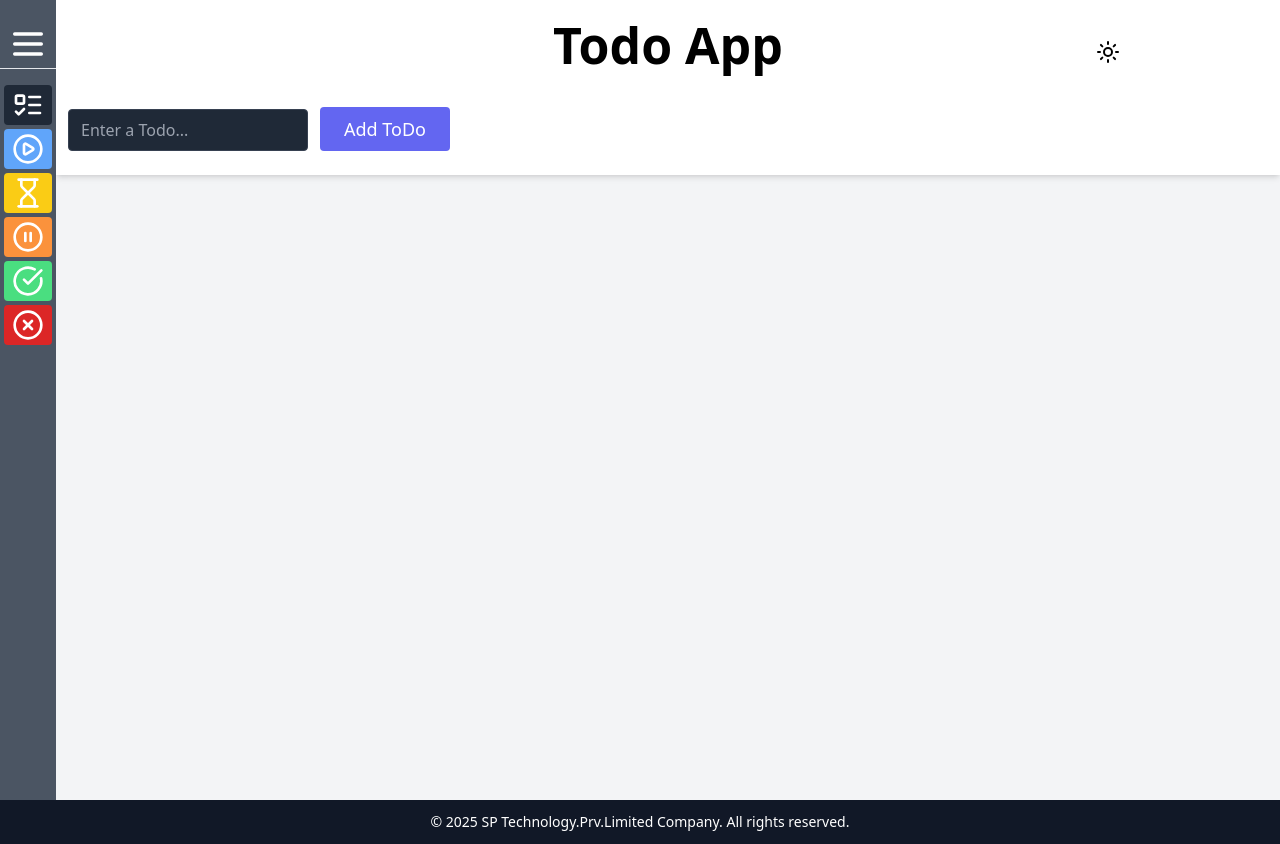
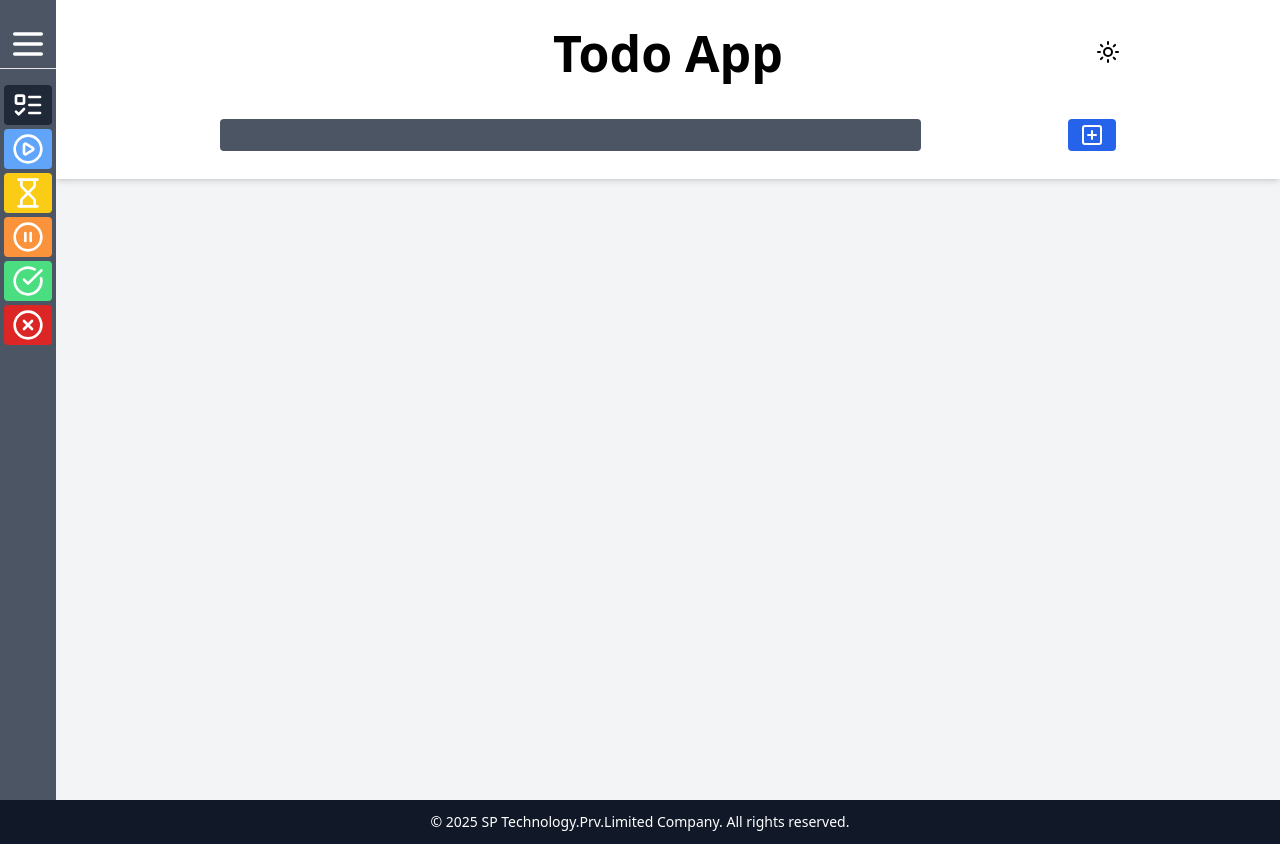
Before and after one commit to pavan-ade/ToDoApp, a React (Vite) app in the folder RedexToolToDo/: page / in a window 1280 px wide. Built offline with nearby package versions, Linux system fonts and the light colour scheme.

Commit message:
[pavan-ade]: implementing search ui

```diff
--- a/RedexToolToDo/src/components/themeContent/ThemeContent.jsx
+++ b/RedexToolToDo/src/components/themeContent/ThemeContent.jsx
@@ -13,7 +13,7 @@ const ThemeContent = () => {
     }
   }, [toggleTheme]);
   return (
-    <div className="fixed md:top-10 lg:right-40 md:right-20 xs:right-4 xs:top-4 dark:text-white z-50">
+    <div className="absolute md:top-10 lg:right-40 md:right-20 xs:right-4 xs:top-4 dark:text-white z-50">
       {toggleTheme == "light" && (
         <button onClick={() => settoggleTheme("dark")}>
           <Moon />
--- a/RedexToolToDo/src/pages/addTodo/AddTodo.jsx
+++ b/RedexToolToDo/src/pages/addTodo/AddTodo.jsx
@@ -3,6 +3,7 @@ import { useDispatch } from "react-redux";
 import { addTodo, updateTodo } from "../../features/todo/todoSlice";
 import { useNavigate } from "react-router-dom";
 import { useId } from "react";
+import CloseButton from "../../components/closeButton/CloseButton";
 
 const AddTodo = ({ editTodo, onClose }) => {
   const [input, setInput] = useState("");
@@ -42,7 +43,10 @@ const AddTodo = ({ editTodo, onClose }) => {
 
   return (
     <>
-      <div>
+      <div className="fixed inset-0 bg-black bg-opacity-50 flex justify-center items-center z-50">
+        <div className="bg-white dark:bg-gray-600 rounded-lg shadow-lg p-6 md:w-full xs:w-[80%] max-w-md relative">
+          <p className="text-lg">Please add Task</p>
+          <CloseButton />
           <form
             onSubmit={handleSumbit}
             className="space-x-3 md:my-4 xs:my-2 md:ml-3 xs:ml-2"
@@ -62,7 +66,10 @@ const AddTodo = ({ editTodo, onClose }) => {
                 onChange={(e) => setInput(e.target.value)}
               />
               {error && (
-              <span key={uniqId} className="table text-red-500 text-sm mx-auto">
+                <span
+                  key={uniqId}
+                  className="table text-red-500 text-sm mx-auto"
+                >
                   {error}
                 </span>
               )}
@@ -78,6 +85,7 @@ const AddTodo = ({ editTodo, onClose }) => {
             </div>
           </form>
         </div>
+      </div>
     </>
   );
 };
--- a/RedexToolToDo/src/pages/layout/Layout.jsx
+++ b/RedexToolToDo/src/pages/layout/Layout.jsx
@@ -3,22 +3,45 @@ import ThemeContent from "../../components/themeContent/ThemeContent";
 import AddTodo from "../addTodo/AddTodo";
 import { Outlet } from "react-router-dom";
 import SideBar from "../sidebar/SideBar";
+import { useNavigate } from "react-router-dom";
+import { SquarePlus } from "lucide-react";
+import Todo from "../todo/Todo";
 const Layout = () => {
+  const navigate = useNavigate();
   return (
     <>
       <div className="h-screen flex">
         <SideBar />
         <div className="flex-1 overflow-y-auto bg-gray-100 dark:bg-gray-600">
-          <div className="sticky py-2 top-0 w-full bg-white dark:bg-gray-600 shadow-md z-50">
-            <h1 className="md:text-[50px] font-bold text-center xs:text-[30px]">Todo App</h1>
-            <ThemeContent />
-            <AddTodo />
+          {/* Fixed height header */}
+          <div className="sticky top-0 w-full bg-white dark:bg-gray-600 shadow-md z-50">
+            <div className="relative p-4">
+              <h1 className="text-[30px] md:text-[50px] font-bold text-center">
+                Todo App
+              </h1>
+              <ThemeContent />
+              <div className="mt-4 p-3 flex gap-x-3 justify-evenly">
+                <input
+                  type="text"
+                  className="w-[60%] py-1 px-2 border-0 outline-none bg-gray-600 text-white dark:bg-white dark:text-black rounded"
+                />
+                <button
+                  onClick={() => navigate("/addtodo")}
+                  className="right-10 bg-blue-600 py-1 md:px-3 px-2 text-white rounded"
+                >
+                  <SquarePlus className="w-6 h-6" />
+                </button>
+              </div>
+            </div>
           </div>
-          <div>
+
+          {/* Main content area */}
+          <div className="pt-6">
             <Outlet />
           </div>
         </div>
       </div>
+
       <Footer />
     </>
   );
--- a/RedexToolToDo/src/pages/sidebar/SideBar.jsx
+++ b/RedexToolToDo/src/pages/sidebar/SideBar.jsx
@@ -72,7 +72,9 @@ const SideBar = () => {
     }
   }, [activeStatus, isIconsMenu]);
   return (
-    <div className={`bg-gray-600 dark:bg-gray-800 text-white text-xl flex flex-col gap-1`}>
+    <div
+      className={`bg-gray-600 dark:bg-gray-800 text-white text-xl flex flex-col gap-1`}
+    >
       <button
         onClick={() => setIsIconMunu((prev) => !prev)}
         className="mt-6 mx-2"
@@ -92,8 +94,9 @@ const SideBar = () => {
                 onClick={() => handleStatus(label)}
               >
                 <Link to={route} className="relative group flex items-center">
-                  {isIconsMenu && <Icon className="w-8 h-8" />}
-                  {isIconsMenu ? "" : label}
+                  {isIconsMenu && (
+                    <>
+                      <Icon className="w-8 h-8" />
                       <span
                         role="tooltip"
                         className={`absolute top-1/2 left-14 -translate-y-1/2
@@ -111,12 +114,14 @@ const SideBar = () => {
                       opacity-0 group-hover:opacity-100
                       transition-opacity duration-200 z-[51]`}
                       />
+                    </>
+                  )}
+                  {isIconsMenu ? "" : label}
                 </Link>
               </li>
             )
           )}
         </nav>
-
       </aside>
     </div>
   );
```
Lines whose indentation alone changed are shown as unchanged.
